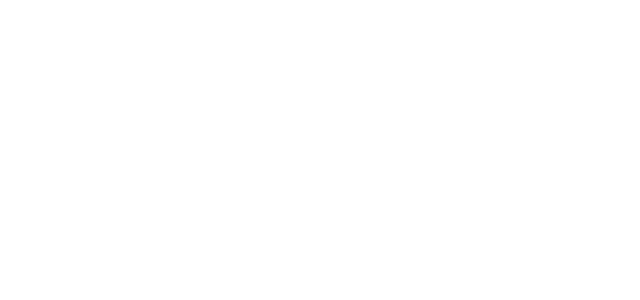
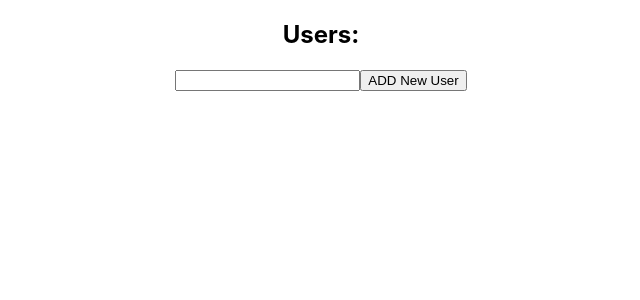
Before and after one commit to Attamjot/ReactAppAdvancedTopics, a React (Create React App) app: page / in a window 1280 px wide. Shown: the top 300 px of the page, without its empty margins (319-959 px from the left). Built offline with nearby package versions, Linux system fonts and the light colour scheme.

Commit message:
Add user functionlaity with redux

```diff
--- a/src/App.js
+++ b/src/App.js
@@ -1,10 +1,12 @@
 import React from 'react';
 import './App.css';
+import UserComponent from './components/User/User.component';
+
 
 function App() {
   return (
     <div className="App">
-
+        <UserComponent />
     </div>
   );
 }
--- /dev/null
+++ b/src/components/User/User.component.js
@@ -0,0 +1,34 @@
+import React, { useState } from 'react';
+import { connect } from 'react-redux';
+import { addUser} from '../../redux/user/user.actions';
+
+
+const UserComponent = ({ users, addUser }) => {
+    const [user, setUser] = useState("");
+
+    return (
+        <div className="user-container">
+            <h2>Users: </h2>
+            <input type="text" className="userInput" value={user} onChange={(e) => setUser(e.target.value)} />
+            <button onClick={() => {
+              if(user) {
+                  addUser({ id: Math.random() * 10 , name: user });
+                  setUser("");
+              }
+            }}> ADD New User </button>
+            {
+                users.map(user => <p key={user.id}> { user.name } </p>)
+            }
+        </div>
+    );
+};
+
+const mapStateToProps = state => ({
+  users: state.users
+})
+
+const mapDispatchToProps = dispatch => ({
+  addUser: user => dispatch(addUser(user))
+})
+
+export default connect(mapStateToProps, mapDispatchToProps)(UserComponent);
--- a/src/index.js
+++ b/src/index.js
@@ -2,10 +2,12 @@
 import ReactDOM from 'react-dom';
 import './index.css';
 import App from './App';
+import { Provider } from 'react-redux';
+import store from './redux/store';
 
 ReactDOM.render(
-  <React.StrictMode>
+  <Provider store={store}>
     <App />
-  </React.StrictMode>,
+    </Provider>,
   document.getElementById('root')
 );
--- /dev/null
+++ b/src/redux/store.js
@@ -0,0 +1,9 @@
+import { createStore, applyMiddleware } from 'redux';
+import { composeWithDevTools } from 'redux-devtools-extension';
+import logger from 'redux-logger'
+import userReducer from './user/user.reducer';
+
+
+const store = createStore(userReducer, composeWithDevTools(applyMiddleware(logger)) );
+
+export default store;
--- /dev/null
+++ b/src/redux/user/user.actions.js
@@ -0,0 +1,8 @@
+import { ADD_USER } from './user.types';
+
+export const addUser = user => {
+    return {
+        type: ADD_USER,
+        payload: user
+    }
+};
--- /dev/null
+++ b/src/redux/user/user.reducer.js
@@ -0,0 +1,19 @@
+import { ADD_USER } from './user.types';
+
+const INITIAL_STATE = {
+    users: []
+};
+
+const userReducer = (state = INITIAL_STATE, action) => {
+    switch(action.type) {
+        case ADD_USER :
+          return {
+              ...state,
+              users: [...state.users, action.payload]
+          }
+        default:
+            return state;
+    }
+};
+
+export default userReducer;
--- /dev/null
+++ b/src/redux/user/user.types.js
@@ -0,0 +1 @@
+export const ADD_USER = 'ADD_USER';
```
